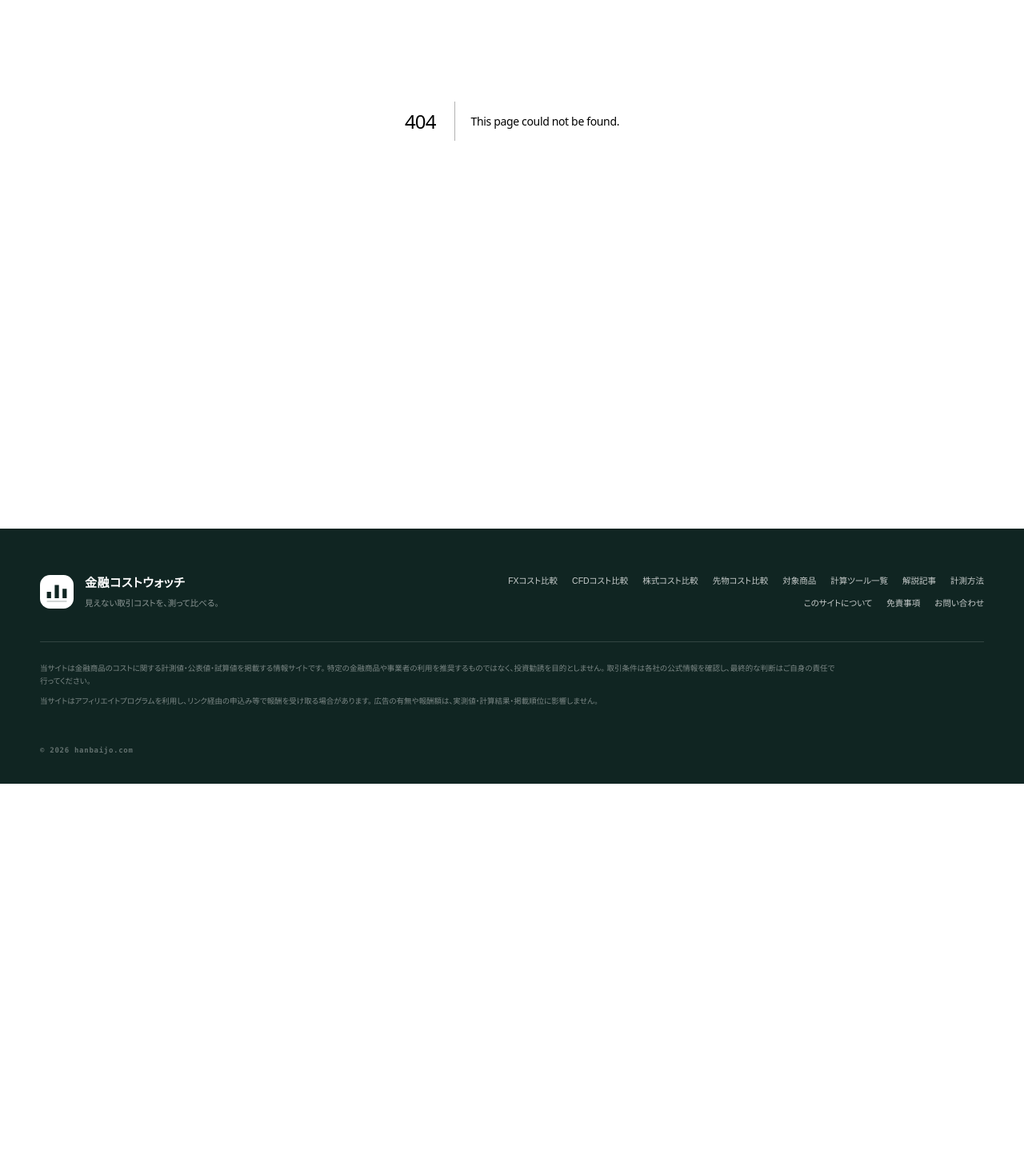
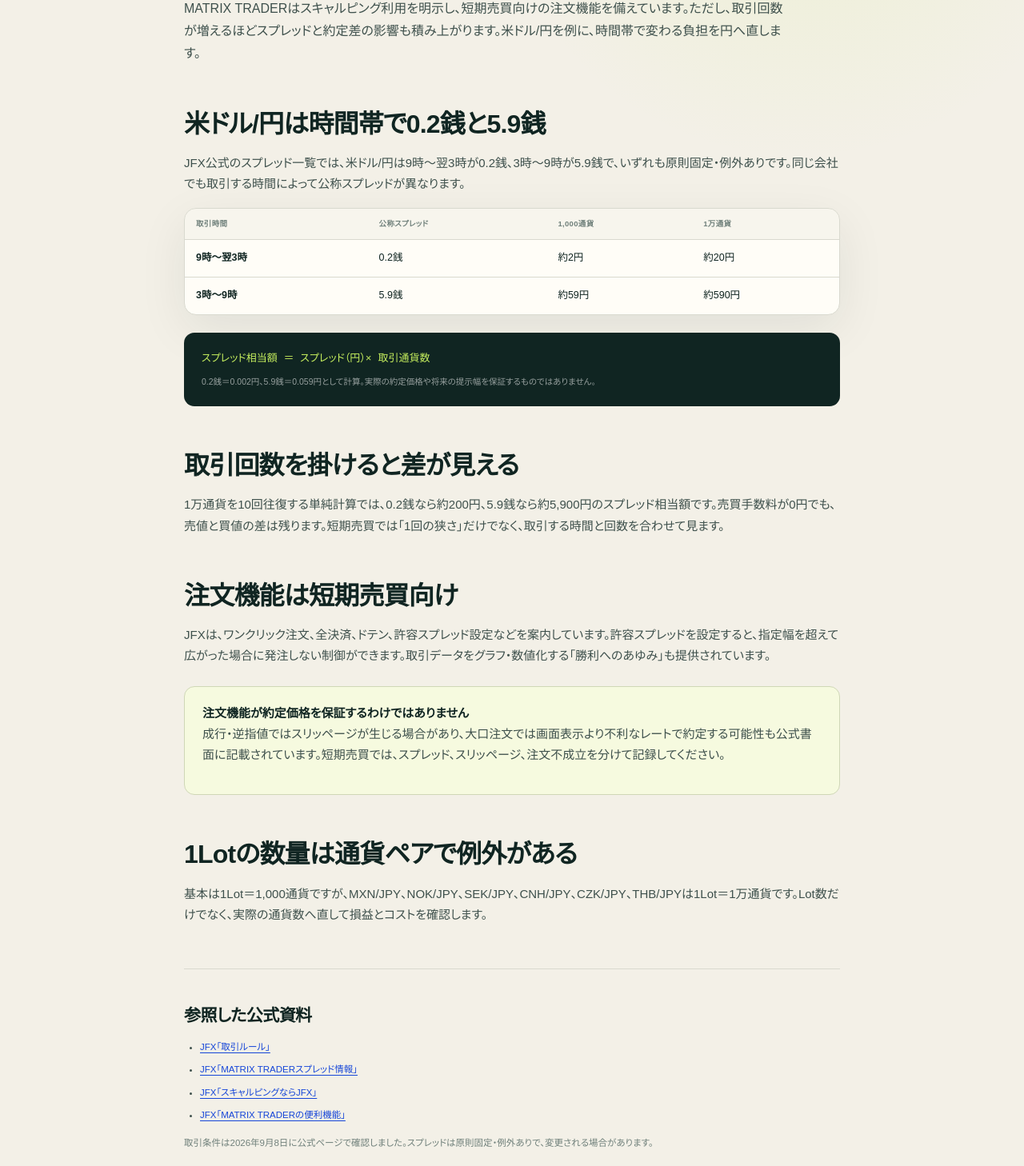
Before and after one commit to mrok18/hanbaijo, a Next.js app: page /articles/jfx-scalping-spread-cost in a window 1280 px wide. Before the commit this address had no page. Shown: the part 326-1784 px from the top of the page at 80% size. Before the commit the page ends 1306 px from the top, so only its background shows below. Built offline with nearby package versions, Linux system fonts and the light colour scheme.

Commit message:
content: expand JFX cost coverage

```diff
--- /dev/null
+++ b/app/articles/jfx-scalping-spread-cost/page.tsx
@@ -0,0 +1,43 @@
+import Link from 'next/link';
+
+export const metadata = {
+  title: 'JFXはスキャルピング向き？米ドル円の時間帯別スプレッドを計算',
+  description: 'JFX MATRIX TRADERの米ドル/円0.2銭と早朝5.9銭を、1,000通貨・1万通貨の円コストへ換算。手数料、注文機能、スリッページも整理します。',
+};
+
+export default function Page() {
+  return <article>
+    <p className="page-kicker">JFX / SCALPING COST</p>
+    <h1>JFXはスキャルピング向き？<br />時間帯別コストを計算</h1>
+    <p className="lede">MATRIX TRADERはスキャルピング利用を明示し、短期売買向けの注文機能を備えています。ただし、取引回数が増えるほどスプレッドと約定差の影響も積み上がります。米ドル/円を例に、時間帯で変わる負担を円へ直します。</p>
+
+    <h2>米ドル/円は時間帯で0.2銭と5.9銭</h2>
+    <p>JFX公式のスプレッド一覧では、米ドル/円は9時〜翌3時が0.2銭、3時〜9時が5.9銭で、いずれも原則固定・例外ありです。同じ会社でも取引する時間によって公称スプレッドが異なります。</p>
+    <div className="data-panel"><div className="table-scroll"><table className="rates comparison-table"><thead><tr><th>取引時間</th><th>公称スプレッド</th><th>1,000通貨</th><th>1万通貨</th></tr></thead><tbody>
+      <tr><td className="ex-name">9時〜翌3時</td><td>0.2銭</td><td>約2円</td><td>約20円</td></tr>
+      <tr><td className="ex-name">3時〜9時</td><td>5.9銭</td><td>約59円</td><td>約590円</td></tr>
+    </tbody></table></div></div>
+    <div className="formula-box"><code>スプレッド相当額 ＝ スプレッド（円）× 取引通貨数</code><small>0.2銭＝0.002円、5.9銭＝0.059円として計算。実際の約定価格や将来の提示幅を保証するものではありません。</small></div>
+
+    <h2>取引回数を掛けると差が見える</h2>
+    <p>1万通貨を10回往復する単純計算では、0.2銭なら約200円、5.9銭なら約5,900円のスプレッド相当額です。売買手数料が0円でも、売値と買値の差は残ります。短期売買では「1回の狭さ」だけでなく、取引する時間と回数を合わせて見ます。</p>
+
+    <h2>注文機能は短期売買向け</h2>
+    <p>JFXは、ワンクリック注文、全決済、ドテン、許容スプレッド設定などを案内しています。許容スプレッドを設定すると、指定幅を超えて広がった場合に発注しない制御ができます。取引データをグラフ・数値化する「勝利へのあゆみ」も提供されています。</p>
+    <div className="callout"><strong>注文機能が約定価格を保証するわけではありません</strong><p>成行・逆指値ではスリッページが生じる場合があり、大口注文では画面表示より不利なレートで約定する可能性も公式書面に記載されています。短期売買では、スプレッド、スリッページ、注文不成立を分けて記録してください。</p></div>
+
+    <h2>1Lotの数量は通貨ペアで例外がある</h2>
+    <p>基本は1Lot＝1,000通貨ですが、MXN/JPY、NOK/JPY、SEK/JPY、CNH/JPY、CZK/JPY、THB/JPYは1Lot＝1万通貨です。Lot数だけでなく、実際の通貨数へ直して損益とコストを確認します。</p>
+
+    <section className="article-sources" aria-labelledby="sources"><h2 id="sources">参照した公式資料</h2><ul>
+      <li><a href="https://www.jfx.co.jp/trading_rule/" target="_blank" rel="noopener noreferrer">JFX「取引ルール」</a></li>
+      <li><a href="https://www.jfx.co.jp/trading_rule/spread/" target="_blank" rel="noopener noreferrer">JFX「MATRIX TRADERスプレッド情報」</a></li>
+      <li><a href="https://www.jfx.co.jp/landing/scalping/" target="_blank" rel="noopener noreferrer">JFX「スキャルピングならJFX」</a></li>
+      <li><a href="https://www.jfx.co.jp/landing/tool_lp/" target="_blank" rel="noopener noreferrer">JFX「MATRIX TRADERの便利機能」</a></li>
+    </ul><p>取引条件は2026年9月8日に公式ページで確認しました。スプレッドは原則固定・例外ありで、変更される場合があります。</p></section>
+
+    <p><Link href="/tools/fx-pip-value-calculator">取引数量からpips損益を計算する →</Link></p>
+    <p><Link href="/articles/fx-spread-cost">スプレッドを円に直す方法 →</Link></p>
+    <p><Link href="/fx/jfx">JFXの取引条件一覧へ →</Link></p>
+  </article>;
+}
--- a/app/articles/posts.ts
+++ b/app/articles/posts.ts
@@ -1,4 +1,5 @@
 export const POSTS = [
+  { slug: 'jfx-scalping-spread-cost', category: 'FX・JFX', title: 'JFXはスキャルピング向き？米ドル円の時間帯別スプレッドを計算', desc: '米ドル/円0.2銭と早朝5.9銭を、1,000通貨・1万通貨・取引回数ごとの円コストへ換算する。' },
   { slug: 'nikkei225-micro-profit-loss', category: '先物・日経225', title: '日経225マイクロは1円・1ティックでいくら？損益早見表', desc: '日経225マイクロ先物の10倍という取引単位と5円の呼値から、1枚の値動き損益と手数料分岐を計算する。' },
   { slug: 'fx-swap-spread-break-even-days', category: 'FX・スワップ', title: 'FXスワップでスプレッドを回収するまで何日？損益分岐を計算', desc: 'スプレッド相当額を1日分の受取スワップで割り、初期コスト回収日数と為替変動の影響を計算する。' },
   { slug: 'trading-cost-break-even-return', category: '資金管理・計算', title: '取引コストの損益分岐点は何％？手数料負けしない値幅を計算', desc: '往復手数料、スプレッド、保有コストを取引金額に対する比率へ直し、利益に必要な値幅を計算する。' },
--- a/app/fx/jfx/page.tsx
+++ b/app/fx/jfx/page.tsx
@@ -11,5 +11,9 @@ export const metadata = {
 
 export default function Page() {
   if (!provider) notFound();
-  return <FxProviderFactSheet provider={provider} />;
+  return <FxProviderFactSheet provider={provider} relatedArticles={[
+    { href: '/articles/jfx-scalping-spread-cost', title: 'JFXの時間帯別スプレッドを計算', description: '米ドル/円0.2銭と早朝5.9銭を、取引数量と回数から円コストへ換算します。' },
+    { href: '/articles/fx-spread-cost', title: 'スプレッドを円に直す方法', description: '銭・pips表示を実際の取引数量に応じた円の負担へ直します。' },
+    { href: '/articles/fx-spread-time', title: 'スプレッドが広がりやすい時間帯', description: '早朝、経済指標、急変時に広告表示から外れる理由を整理します。' },
+  ]} />;
 }
--- a/lib/fx-providers.ts
+++ b/lib/fx-providers.ts
@@ -118,7 +118,7 @@ export const FX_PROVIDERS: Record<string, FxProvider> = {
       { label: 'ロスカット手数料', value: '0円', note: 'スプレッド等は別' },
     ],
     checks: ['通貨ペアごとの1Lotの数量', '公称スプレッドの適用時間と例外', '必要証拠金の当日額', 'ロールオーバー時のメンテナンス'],
-    sources: [{ label: 'MATRIX TRADER取引ルール', href: 'https://www.jfx.co.jp/trading_rule/index.html' }, { label: 'スプレッド', href: 'https://www.jfx.co.jp/market/' }],
+    sources: [{ label: 'MATRIX TRADER取引ルール', href: 'https://www.jfx.co.jp/trading_rule/' }, { label: '時間帯別スプレッド', href: 'https://www.jfx.co.jp/trading_rule/spread/' }, { label: 'スキャルピング方針', href: 'https://www.jfx.co.jp/landing/scalping/' }],
   },
   'minna-fx': {
     slug: 'minna-fx',
```
